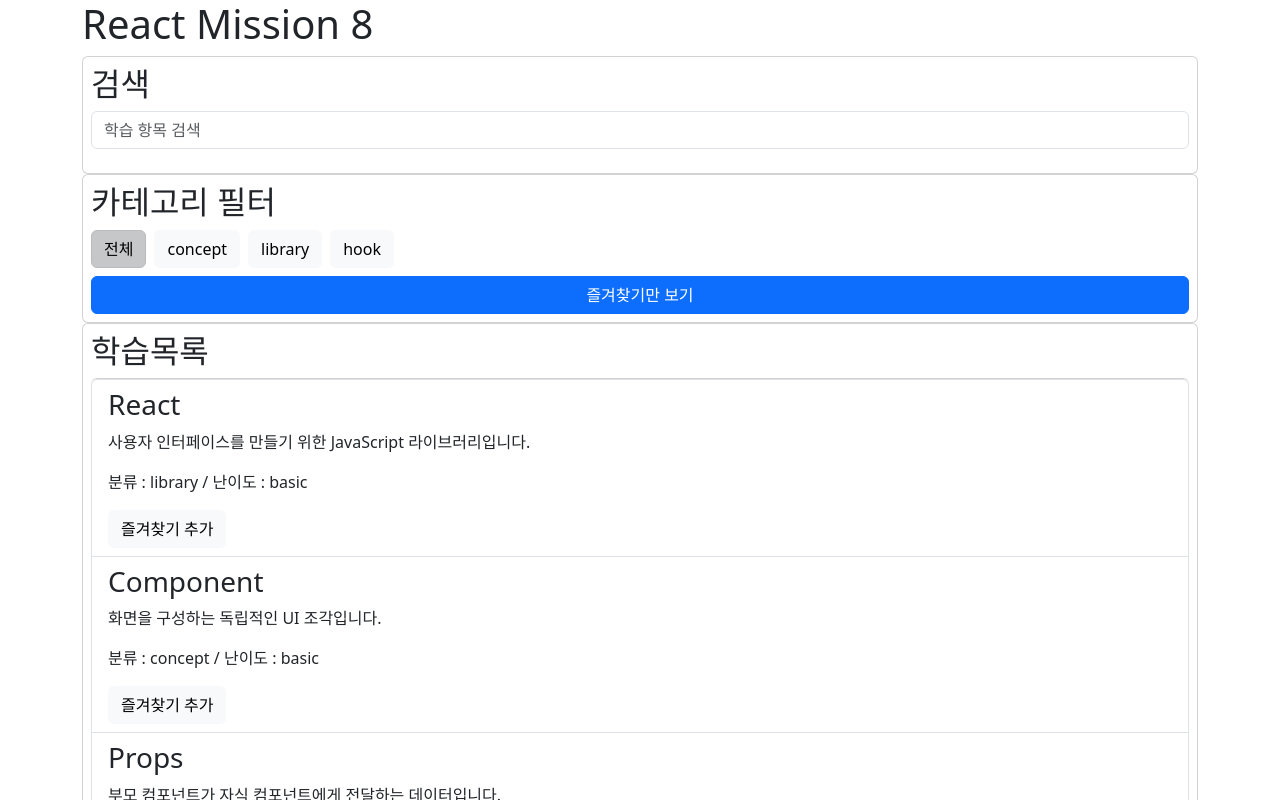
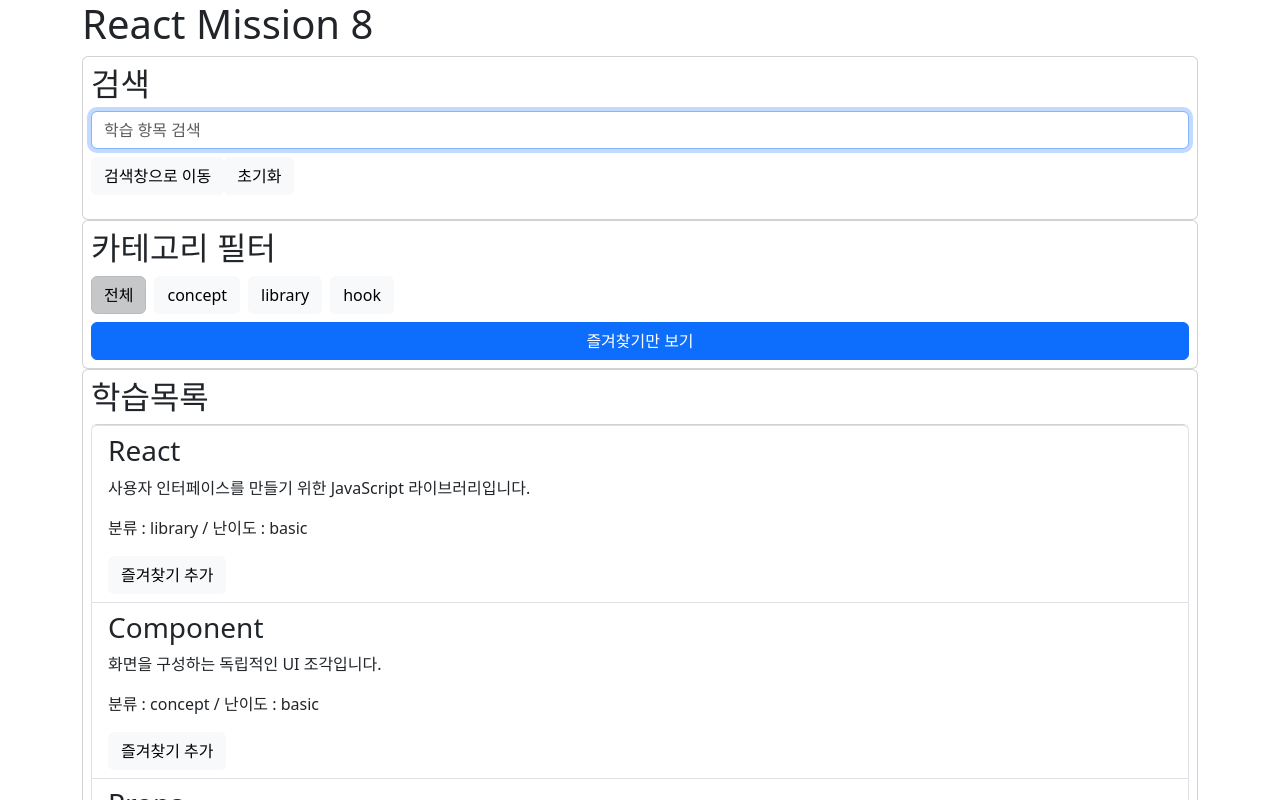
Before and after one commit to JEJU-Ratus/react-mission8, a React (Vite) app: page / in a window 1280 px wide. Shown: the top 800 px of the page. Built offline with nearby package versions, Linux system fonts and the light colour scheme.

Commit message:
feat: 검색창 포커스 기능 추가 및 SearchForm 컴포넌트 수정

```diff
--- a/src/App.jsx
+++ b/src/App.jsx
@@ -1,4 +1,4 @@
-import { useMemo, useState } from "react";
+import { useEffect, useMemo, useRef, useState } from "react";
 import "./App.css";
 import SearchForm from "./components/SearchForm";
 import CategoryFilter from "./components/CategoryFilter";
@@ -10,7 +10,7 @@ function App() {
   const [category, setCategory] = useState("all");
   const [favoriteIds, setFavoriteIds] = useState([]);
   const [favoriteOnly, setFavoriteOnly] = useState(false);
-
+  const searchInputRef = useRef(null);
   const filteredData = useMemo(
     () =>
       StudyData.filter(item => {
@@ -28,12 +28,22 @@ function App() {
       prev.includes(_id) ? prev.filter(itemId => itemId !== _id) : [...prev, _id],
     );
   };
+  const handleFocusSearch = () => {
+    searchInputRef.current.focus();
+  };
+  useEffect(() => {
+    handleFocusSearch();
+  }, []);
   return (
     <>
       <div className="container">
         <h1>React Mission 8</h1>
         <div className="card p-2">
-          <SearchForm onKeywordChange={setKeyword} />
+          <SearchForm
+            onKeywordChange={setKeyword}
+            inputRef={searchInputRef}
+            onFocusSearch={handleFocusSearch}
+          />
         </div>
         <div className="card p-2">
           <CategoryFilter category={category} onCategoryChange={setCategory} />
--- a/src/components/SearchForm.jsx
+++ b/src/components/SearchForm.jsx
@@ -1,4 +1,4 @@
-export default function SearchForm({ onKeywordChange }) {
+export default function SearchForm({ onKeywordChange, inputRef, onFocusSearch }) {
   return (
     <>
       <h2>검색</h2>
@@ -9,7 +9,14 @@ export default function SearchForm({ onKeywordChange }) {
           id="keyword"
           placeholder="학습 항목 검색"
           onChange={e => onKeywordChange(e.target.value)}
+          ref={inputRef}
         />
+        <div className="mt-2">
+          <button className="btn btn-light" onClick={onFocusSearch}>
+            검색창으로 이동
+          </button>
+          <button className="btn btn-light">초기화</button>
+        </div>
       </div>
     </>
   );
```
